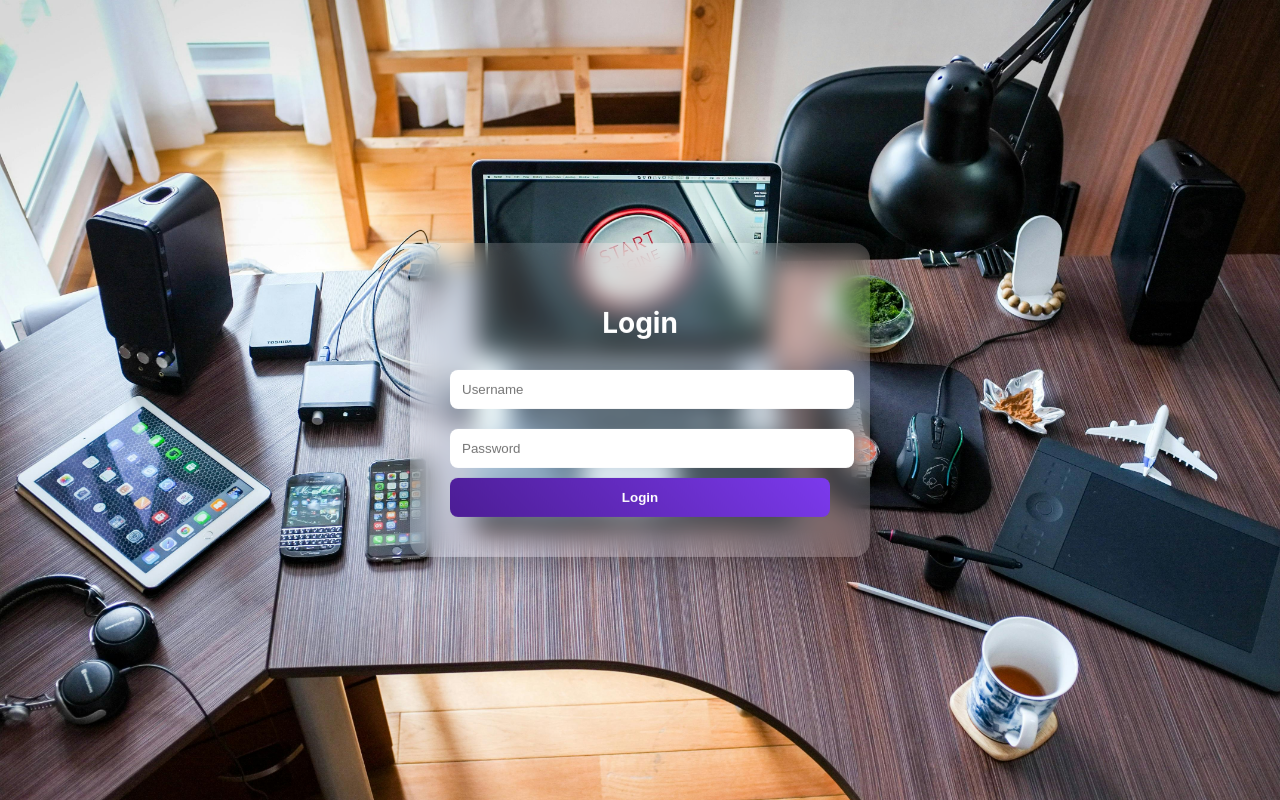
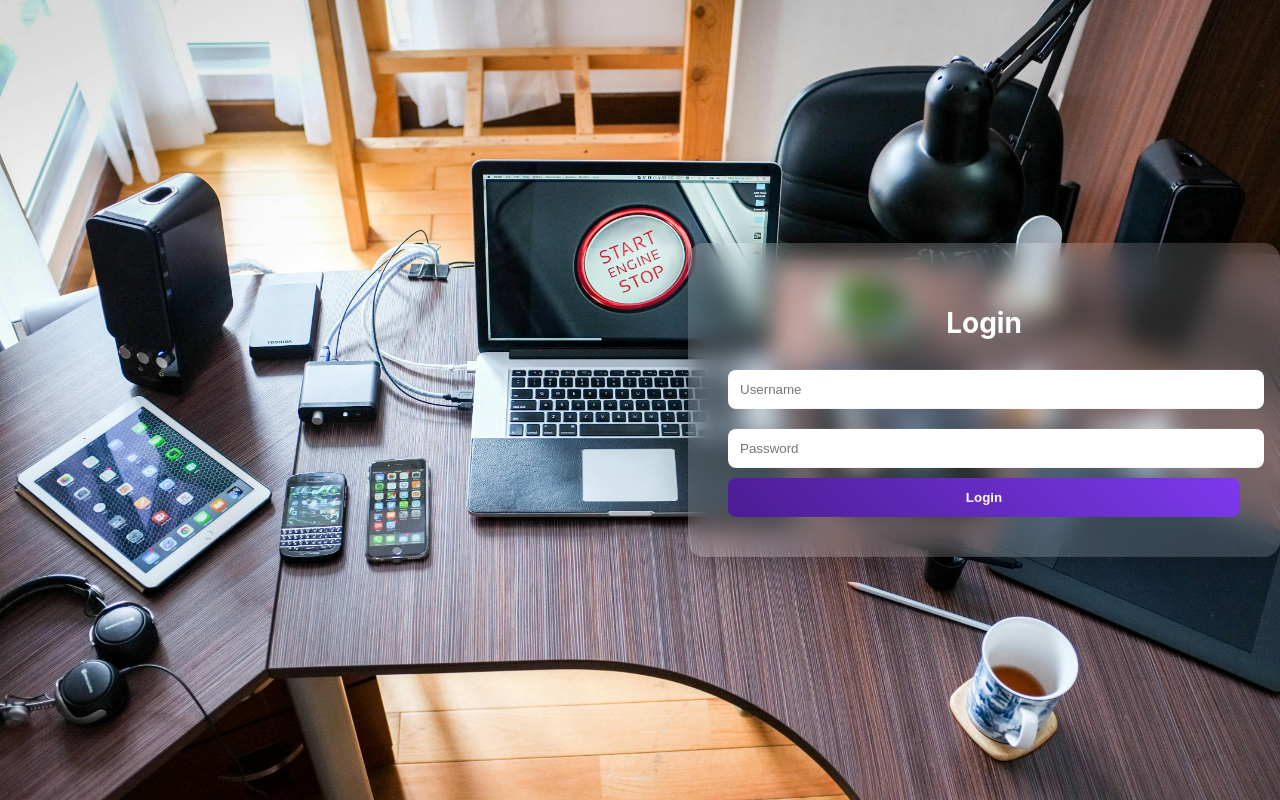
Before and after one commit to luannv6792/infra, a PHP site: page /login in a window 1280 px wide. Run offline with PHP 8.4, Linux system fonts and the light colour scheme.

Commit message:
Update login.css

```diff
--- a/web/assets/login.css
+++ b/web/assets/login.css
@@ -30,21 +30,21 @@ body, html {
 .login-wrapper {
     position: absolute;
     top: 50%;
-    left: 50%;
-    transform: translate(-50%, -50%);
-    width: 380px;
+    right: 0;
+    transform: translateY(-50%);
+    width: 40%;
     padding: 40px;
     border-radius: 16px;
     background: rgba(255,255,255,0.15);
     backdrop-filter: blur(12px);
     box-shadow: 0 8px 32px rgba(0,0,0,0.3);
     color: #fff;
-    text-align: center;
 }
 
 .login-wrapper h2 {
     margin-bottom: 20px;
     font-size: 28px;
+    text-align: center;
 }
 
 .login-wrapper input {
@@ -75,9 +75,25 @@ body, html {
 .error {
     color: #ffcc00;
     margin-top: 10px;
+    text-align: center;
 }
 
 /* RESPONSIVE */
+@media screen and (max-width: 1024px) {
+    .login-wrapper {
+        width: 60%;
+    }
+}
+
+@media screen and (max-width: 768px) {
+    .login-wrapper {
+        width: 80%;
+        left: 50%;
+        transform: translate(-50%, -50%);
+        right: unset;
+    }
+}
+
 @media screen and (max-width: 480px) {
     .login-wrapper {
         width: 90%;
```
